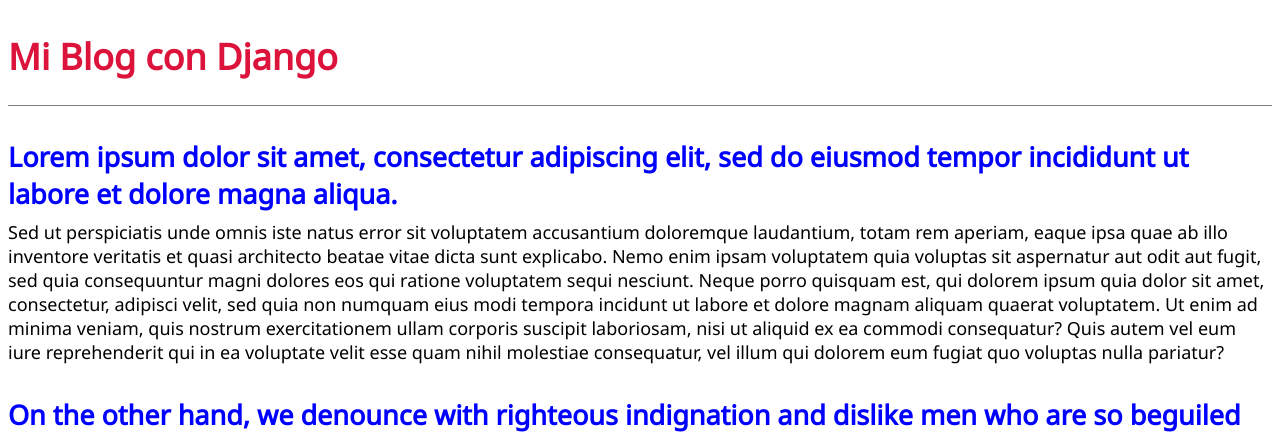
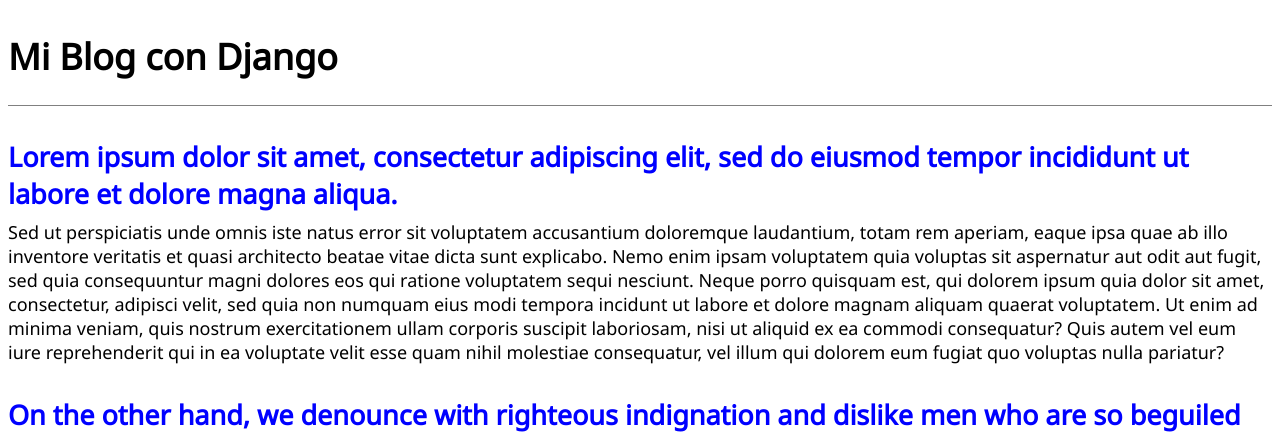
Before and after one commit to coronadoapps/Blog-Django-Python, a Django app: page / in a window 1280 px wide. Shown: the top 432 px of the page. Run offline with Django 3.2, Linux system fonts and the light colour scheme; data comes from the database, SQL or seed files in the repository.

Commit message:
second commit

```diff
--- a/static/css/base.css
+++ b/static/css/base.css
@@ -10,7 +10,7 @@ header{
 }
 
 header h1 a{
-    color: crimson;
+    color: black;
     text-decoration: none;
 }
 
```
